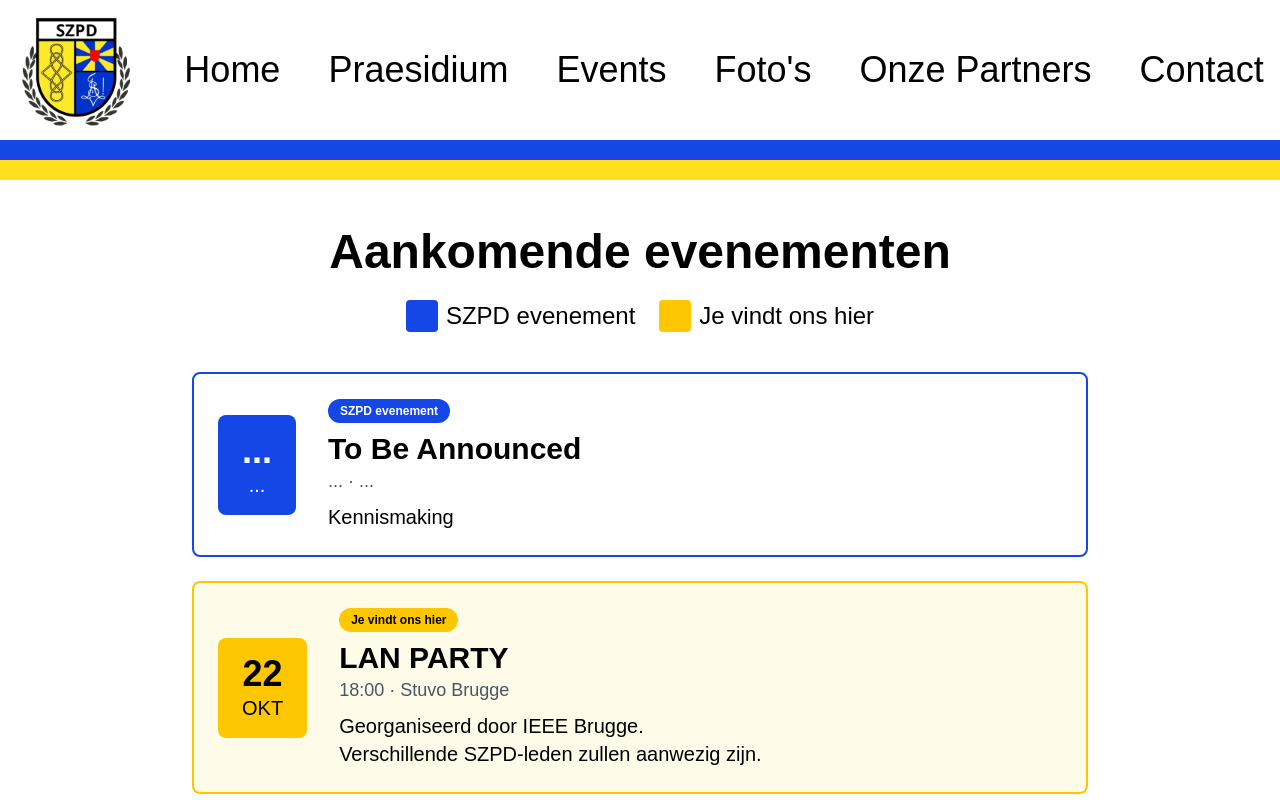
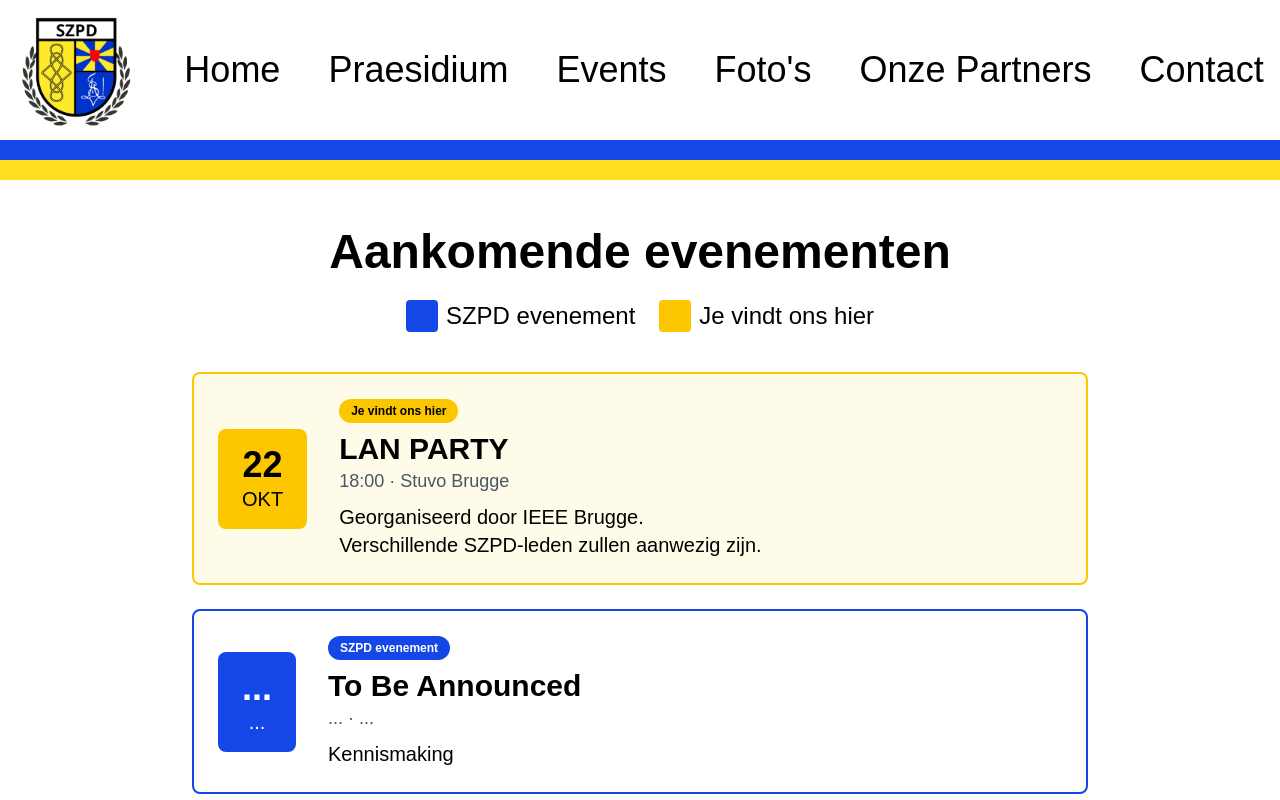
Before and after one commit to seppejoije-ux/seppejoije-ux.github.io, a Next.js app: page /events in a window 1280 px wide. Shown: the top 800 px of the page. Built offline with nearby package versions, Linux system fonts and the light colour scheme.

Commit message:
Foto slider toegevoegd

```diff
--- a/app/events/page.tsx
+++ b/app/events/page.tsx
@@ -1,3 +1,7 @@
+"use client";
+
+import { useEffect, useState } from "react";
+
 export default function Events() {
   const events = [
     {
@@ -23,10 +27,8 @@ export default function Events() {
           Verschillende SZPD-leden zullen aanwezig zijn.
         </>
       ),
-
       type: "external",
     },
-
 
     {
       date: "2026-11-07",
@@ -44,7 +46,6 @@ export default function Events() {
       type: "external",
     },
 
-
     {
       date: "2026-11-20",
       day: "20",
@@ -61,9 +62,6 @@ export default function Events() {
       type: "external",
     },
 
-
-
-
     {
       date: "2026-10-15",
       day: "15",
@@ -75,24 +73,39 @@ export default function Events() {
     },
   ];
 
-  const today = new Date();
-  today.setHours(0, 0, 0, 0);
+  // De datum wordt pas in de browser bepaald, zodat de lijst altijd klopt,
+  // ook op een statische host zoals GitHub Pages.
+  const [today, setToday] = useState(null);
 
-  const upcomingEvents = events.filter(
-    (event) => new Date(event.date) >= today
-  );
+  useEffect(() => {
+    const t = new Date();
+    t.setHours(0, 0, 0, 0);
+    setToday(t);
+  }, []);
 
-  const pastEvents = events.filter(
-    (event) => new Date(event.date) < today
-  );
+  // Parse "YYYY-MM-DD" als lokale datum (voorkomt tijdzoneproblemen)
+  const parseDate = (s) => {
+    const [y, m, d] = s.split("-").map(Number);
+    return new Date(y, m - 1, d);
+  };
+
+  const upcomingEvents = today
+    ? events
+        .filter((e) => parseDate(e.date) >= today)
+        .sort((a, b) => parseDate(a.date) - parseDate(b.date))
+    : [];
+
+  const pastEvents = today
+    ? events
+        .filter((e) => parseDate(e.date) < today)
+        .sort((a, b) => parseDate(b.date) - parseDate(a.date))
+    : [];
 
   return (
     <main className="min-h-screen bg-white text-black px-4 sm:px-10 lg:px-40 py-8 lg:py-12">
       <h1 className="text-3xl sm:text-5xl font-bold text-center mb-6">
         Aankomende evenementen
       </h1>
-
-
 
       {/* Legende */}
       <div className="flex flex-col sm:flex-row justify-center items-center gap-4 sm:gap-6 mb-10">
@@ -130,9 +143,7 @@ export default function Events() {
               }`}
             >
               <p className="text-2xl sm:text-4xl font-bold">{event.day}</p>
-              <p className="text-base sm:text-xl uppercase">
-                {event.month}
-              </p>
+              <p className="text-base sm:text-xl uppercase">{event.month}</p>
             </div>
 
             <div className="min-w-0 flex-1">
@@ -148,17 +159,13 @@ export default function Events() {
                   : "SZPD evenement"}
               </div>
 
-              <h3 className="text-xl sm:text-3xl font-bold">
-                {event.title}
-              </h3>
+              <h3 className="text-xl sm:text-3xl font-bold">{event.title}</h3>
 
               <p className="text-base sm:text-lg text-gray-600">
                 {event.location}
               </p>
 
-              <p className="text-base sm:text-xl mt-2">
-                {event.description}
-              </p>
+              <p className="text-base sm:text-xl mt-2">{event.description}</p>
             </div>
           </div>
         ))}
@@ -176,16 +183,11 @@ export default function Events() {
             className="flex items-center gap-4 sm:gap-8 border-2 border-gray-400 opacity-70 rounded-lg p-4 sm:p-6"
           >
             <div className="shrink-0 bg-gray-500 text-white text-center rounded-lg px-3 py-2 sm:px-6 sm:py-4">
-              <p className="text-2xl sm:text-4xl font-bold">
-                {event.day}
-              </p>
-              <p className="text-base sm:text-xl uppercase">
-                {event.month}
-              </p>
+              <p className="text-2xl sm:text-4xl font-bold">{event.day}</p>
+              <p className="text-base sm:text-xl uppercase">{event.month}</p>
             </div>
 
             <div className="min-w-0">
-
               <div
                 className={`inline-block text-xs font-semibold px-3 py-1 rounded-full mb-2 ${
                   event.type === "external"
@@ -194,22 +196,17 @@ export default function Events() {
                 }`}
               >
                 {event.type === "external"
-                  ? "Je vond ons hier"
+                  ? "Je vindt ons hier"
                   : "SZPD evenement"}
               </div>
 
-
-              <h3 className="text-xl sm:text-3xl font-bold">
-                {event.title}
-              </h3>
+              <h3 className="text-xl sm:text-3xl font-bold">{event.title}</h3>
 
               <p className="text-base sm:text-lg text-gray-600">
                 {event.location}
               </p>
 
-              <p className="text-base sm:text-xl mt-2">
-                {event.description}
-              </p>
+              <p className="text-base sm:text-xl mt-2">{event.description}</p>
             </div>
           </div>
         ))}
```
Lines whose indentation alone changed are shown as unchanged.
